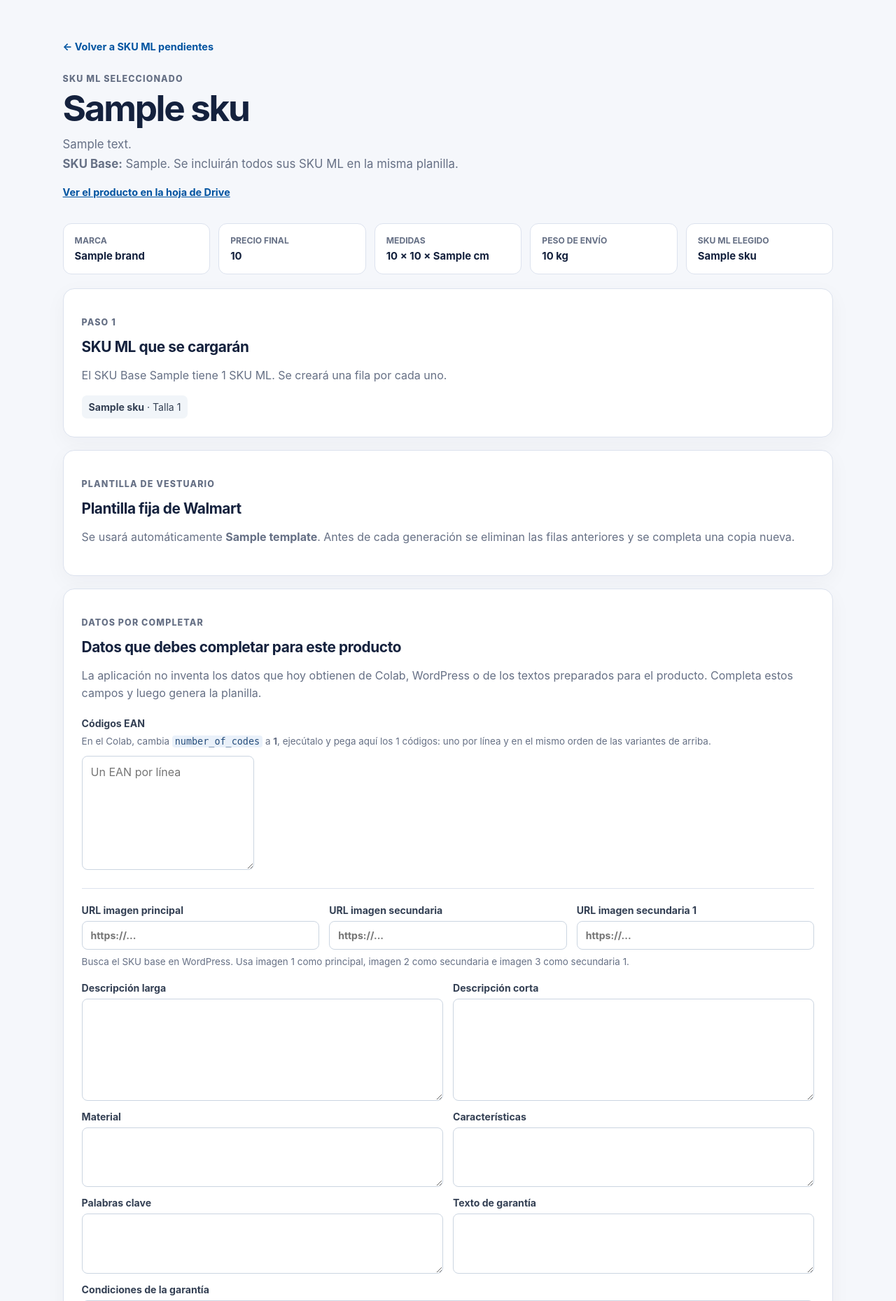
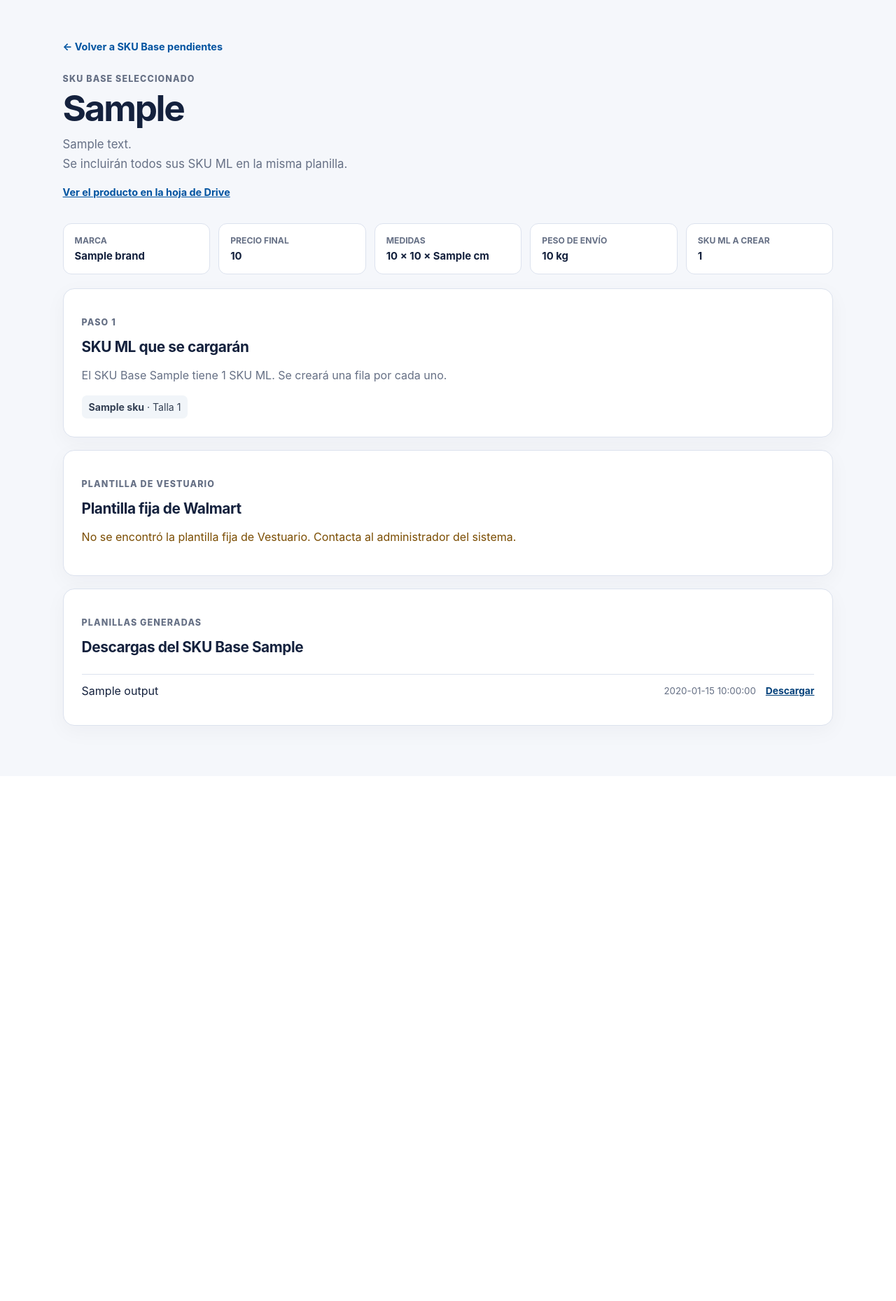
Before and after one commit to tomasgarciaib/automatizacion-planillas-walmart, a FastAPI app: template app/templates/product_detail.html in a window 1280 px wide. Shown: the part 68-1927 px from the top of the page at 70% size. After the commit the page ends 1121 px from the top, so only its background shows below. Run offline with FastAPI, Linux system fonts and the light colour scheme; the template is opened without the code that fills it: most values are stand-ins (such as "Sample title", 1, 10 or a date in 2020).

Commit message:
feat: preparar planillas por sku base

```diff
--- a/app/main.py
+++ b/app/main.py
@@ -19,11 +19,10 @@ from app.services.campaigns import (
 )
 from app.services.files import save_upload
 from app.services.source_products import (
-    ProductVariant,
     SourceProduct,
     SourceProductsError,
     fetch_products,
-    get_product_by_sku_ml,
+    get_product,
 )
 from app.services.templates import (
     TemplateProcessingError,
@@ -73,7 +72,7 @@ def dashboard(
     show_all: bool = False,
     settings: Settings = Depends(app_settings),
 ):
-    """Muestra SKU ML pendientes y permite entrar por el SKU hijo."""
+    """Muestra una sola vez cada SKU Base pendiente de preparación."""
     source_error = None
     products: list[SourceProduct] = []
     try:
@@ -81,31 +80,24 @@ def dashboard(
     except SourceProductsError as error:
         source_error = str(error)
 
-    sku_items = [
-        {"product": product, "variant": variant}
-        for product in products
-        for variant in product.variants
-    ]
     query = q.strip().casefold()
     if query:
-        sku_items = [
-            item
-            for item in sku_items
-            if query in item["product"].sku_base.casefold()
-            or query in item["variant"].sku.casefold()
-            or query in item["product"].description.casefold()
-            or query in item["product"].brand.casefold()
+        products = [
+            product
+            for product in products
+            if query in product.sku_base.casefold()
+            or any(query in variant.sku.casefold() for variant in product.variants)
+            or query in product.description.casefold()
+            or query in product.brand.casefold()
         ]
     elif not show_all:
-        sku_items = [
-            item for item in sku_items if not item["product"].responsible.strip()
-        ]
+        products = [product for product in products if not product.responsible.strip()]
 
     return templates.TemplateResponse(
         request,
         "products.html",
         {
-            "sku_items": sku_items,
+            "products": products,
             "query": q,
             "show_all": show_all,
             "source_error": source_error,
@@ -114,8 +106,8 @@ def dashboard(
     )
 
 
-def _sku_ml_url(sku_ml: str, message: str | None = None) -> str:
-    url = f"/sku-ml/{quote(sku_ml, safe='')}"
+def _sku_base_url(sku_base: str, message: str | None = None) -> str:
+    url = f"/sku-base/{quote(sku_base, safe='')}"
     return f"{url}?{urlencode({'message': message})}" if message else url
 
 
@@ -123,13 +115,9 @@ def _format_price(value: object) -> str:
     return f"${int(value):,}".replace(",", ".")
 
 
-def _get_source_product(
-    settings: Settings, sku_ml: str
-) -> tuple[SourceProduct, ProductVariant]:
+def _get_source_product(settings: Settings, sku_base: str) -> SourceProduct:
     try:
-        return get_product_by_sku_ml(
-            fetch_products(settings.source_sheet_csv_url), sku_ml
-        )
+        return get_product(fetch_products(settings.source_sheet_csv_url), sku_base)
     except SourceProductsError as error:
         raise HTTPException(status_code=404, detail=str(error)) from error
 
@@ -200,21 +188,15 @@ def _build_product_rows(
     return rows
 
 
-@app.get("/sku-ml/{sku_ml}", response_class=HTMLResponse)
-def sku_ml_detail(
-    sku_ml: str,
+@app.get("/sku-base/{sku_base}", response_class=HTMLResponse)
+def sku_base_detail(
+    sku_base: str,
     request: Request,
     message: str | None = None,
     settings: Settings = Depends(app_settings),
 ):
-    product, selected_variant = _get_source_product(settings, sku_ml)
+    product = _get_source_product(settings, sku_base)
     with get_connection(settings.database_path) as connection:
-        template = connection.execute(
-            "SELECT id, original_name, stored_name, uploaded_at "
-            "FROM walmart_templates WHERE category = 'Vestuario' ORDER BY id DESC LIMIT 1"
-        ).fetchone()
-        if template and not (settings.uploads_dir / Path(template["stored_name"]).name).is_file():
-            template = None
         outputs = connection.execute(
             "SELECT id, original_name, created_at FROM product_outputs "
             "WHERE sku_base = ? ORDER BY id DESC",
@@ -225,8 +207,8 @@ def sku_ml_detail(
         "product_detail.html",
         {
             "product": product,
-            "selected_variant": selected_variant,
-            "template": template,
+            "template_ready": settings.vestuario_template_path.is_file(),
+            "template_name": settings.vestuario_template_path.name,
             "outputs": outputs,
             "message": message,
             "price_display": _format_price(product.price),
@@ -235,61 +217,24 @@ def sku_ml_detail(
     )
 
 
-@app.get("/products/{sku_base}")
-def legacy_product_link(sku_base: str, settings: Settings = Depends(app_settings)):
-    """Mantiene los enlaces de la versión anterior durante la transición."""
+@app.get("/sku-ml/{sku_ml}")
+def legacy_sku_ml_link(sku_ml: str, settings: Settings = Depends(app_settings)):
+    """Mantiene los enlaces anteriores y redirige al SKU Base correspondiente."""
     try:
         products = fetch_products(settings.source_sheet_csv_url)
         product = next(
-            item for item in products if item.sku_base.casefold() == sku_base.casefold()
+            item
+            for item in products
+            if any(variant.sku.casefold() == sku_ml.casefold() for variant in item.variants)
         )
     except (SourceProductsError, StopIteration) as error:
         raise HTTPException(status_code=404, detail="No se encontró el producto") from error
-    return RedirectResponse(_sku_ml_url(product.variants[0].sku), status_code=303)
+    return RedirectResponse(_sku_base_url(product.sku_base), status_code=303)
 
 
-@app.post("/walmart-templates")
-async def upload_walmart_template(
-    return_sku_ml: str | None = Form(None),
-    file: UploadFile = File(...),
-    settings: Settings = Depends(app_settings),
-):
-    try:
-        stored_name = await save_upload(
-            file,
-            settings.uploads_dir,
-            max_bytes=settings.max_upload_mb * 1024 * 1024,
-        )
-    except ValueError as error:
-        if return_sku_ml:
-            return RedirectResponse(_sku_ml_url(return_sku_ml, str(error)), status_code=303)
-        return RedirectResponse("/configuracion/plantilla", status_code=303)
-
-    with get_connection(settings.database_path) as connection:
-        connection.execute(
-            "INSERT INTO walmart_templates (original_name, stored_name) VALUES (?, ?)",
-            (file.filename or "plantilla-walmart.xlsx", stored_name),
-        )
-        connection.commit()
-    if return_sku_ml:
-        return RedirectResponse(
-            _sku_ml_url(
-                return_sku_ml,
-                "Plantilla Vestuario actualizada. Se limpiará antes de cada generación.",
-            ),
-            status_code=303,
-        )
-    return RedirectResponse(
-        "/configuracion/plantilla?message="
-        + quote("Plantilla Vestuario actualizada. Se limpiará antes de cada generación."),
-        status_code=303,
-    )
-
-
-@app.post("/sku-ml/{sku_ml}/generate")
+@app.post("/sku-base/{sku_base}/generate")
 def generate_product_template(
-    sku_ml: str,
-    template_id: int = Form(...),
+    sku_base: str,
     ean_codes: str = Form(...),
     main_image_url: str = Form(...),
     image_2_url: str = Form(...),
@@ -305,7 +250,7 @@ def generate_product_template(
     keywords: str = Form(...),
     settings: Settings = Depends(app_settings),
 ):
-    product, _ = _get_source_product(settings, sku_ml)
+    product = _get_source_product(settings, sku_base)
     entered_values = {
         "URL imagen principal": main_image_url,
         "URL imagen secundaria": image_2_url,
@@ -323,83 +268,73 @@ def generate_product_template(
     missing = [label for label, value in entered_values.items() if not value.strip()]
     if missing:
         return RedirectResponse(
-            _sku_ml_url(sku_ml, f"Falta completar: {', '.join(missing)}."),
+            _sku_base_url(sku_base, f"Falta completar: {', '.join(missing)}."),
             status_code=303,
         )
 
     codes = [line.strip() for line in ean_codes.splitlines() if line.strip()]
     if len(codes) != len(product.variants):
         return RedirectResponse(
-            _sku_ml_url(
-                sku_ml,
+            _sku_base_url(
+                sku_base,
                 f"Debes pegar {len(product.variants)} códigos EAN, uno por cada variante.",
             ),
             status_code=303,
         )
     if len(set(codes)) != len(codes) or any(not EAN_PATTERN.fullmatch(code) for code in codes):
         return RedirectResponse(
-            _sku_ml_url(sku_ml, "Los EAN deben ser códigos numéricos únicos de 8 a 14 dígitos."),
+            _sku_base_url(sku_base, "Los EAN deben ser códigos numéricos únicos de 8 a 14 dígitos."),
             status_code=303,
         )
     image_urls = (main_image_url, image_2_url, image_3_url)
     if any(not value.strip().lower().startswith(("https://", "http://")) for value in image_urls):
         return RedirectResponse(
-            _sku_ml_url(sku_ml, "Las tres imágenes deben tener una URL que comience con http:// o https://."),
+            _sku_base_url(sku_base, "Las tres imágenes deben tener una URL que comience con http:// o https://."),
             status_code=303,
         )
 
+    source_path = settings.vestuario_template_path
+    if not source_path.is_file():
+        return RedirectResponse(
+            _sku_base_url(sku_base, "No se encontró la plantilla fija de Vestuario."),
+            status_code=303,
+        )
+
+    display_name = f"{product.sku_base}.xlsx"
+    stored_name = f"{uuid4().hex}.xlsx"
+    output_path = settings.uploads_dir / stored_name
+    try:
+        create_filled_product_template(
+            source_path,
+            output_path,
+            rows=_build_product_rows(
+                product,
+                ean_codes=codes,
+                main_image_url=main_image_url.strip(),
+                image_2_url=image_2_url.strip(),
+                image_3_url=image_3_url.strip(),
+                long_description=long_description.strip(),
+                short_description=short_description.strip(),
+                warranty_text=warranty_text.strip(),
+                warranty_condition=warranty_condition.strip(),
+                gender=gender.strip(),
+                color=color.strip(),
+                material=material.strip(),
+                features=features.strip(),
+                keywords=keywords.strip(),
+            ),
+        )
+    except TemplateProcessingError as error:
+        return RedirectResponse(_sku_base_url(sku_base, str(error)), status_code=303)
+
     with get_connection(settings.database_path) as connection:
-        template = connection.execute(
-            "SELECT id, original_name, stored_name FROM walmart_templates WHERE id = ?",
-            (template_id,),
-        ).fetchone()
-        if template is None:
-            return RedirectResponse(
-                _sku_ml_url(sku_ml, "La plantilla seleccionada ya no está disponible."),
-                status_code=303,
-            )
-
-        source_path = settings.uploads_dir / Path(template["stored_name"]).name
-        if not source_path.is_file():
-            return RedirectResponse(
-                _sku_ml_url(sku_ml, "No se encontró el archivo de plantilla. Vuelve a cargarlo."),
-                status_code=303,
-            )
-
-        display_name = f"{product.sku_base}-walmart.xlsx"
-        stored_name = f"{uuid4().hex}.xlsx"
-        output_path = settings.uploads_dir / stored_name
-        try:
-            create_filled_product_template(
-                source_path,
-                output_path,
-                rows=_build_product_rows(
-                    product,
-                    ean_codes=codes,
-                    main_image_url=main_image_url.strip(),
-                    image_2_url=image_2_url.strip(),
-                    image_3_url=image_3_url.strip(),
-                    long_description=long_description.strip(),
-                    short_description=short_description.strip(),
-                    warranty_text=warranty_text.strip(),
-                    warranty_condition=warranty_condition.strip(),
-                    gender=gender.strip(),
-                    color=color.strip(),
-                    material=material.strip(),
-                    features=features.strip(),
-                    keywords=keywords.strip(),
-                ),
-            )
-        except TemplateProcessingError as error:
-            return RedirectResponse(_sku_ml_url(sku_ml, str(error)), status_code=303)
-
         connection.execute(
             "INSERT INTO product_outputs (sku_base, original_name, stored_name) VALUES (?, ?, ?)",
             (product.sku_base, display_name, stored_name),
         )
         connection.commit()
     return RedirectResponse(
-        _sku_ml_url(sku_ml, "Planilla completada y lista para descargar."),
+        _sku_base_url(sku_base, "Planilla completada y lista para descargar."),
         status_code=303,
     )
 
@@ -410,15 +345,14 @@ def template_settings(
     message: str | None = None,
     settings: Settings = Depends(app_settings),
 ):
-    with get_connection(settings.database_path) as connection:
-        template = connection.execute(
-            "SELECT original_name, uploaded_at FROM walmart_templates "
-            "WHERE category = 'Vestuario' ORDER BY id DESC LIMIT 1"
-        ).fetchone()
     return templates.TemplateResponse(
         request,
         "template_settings.html",
-        {"template": template, "message": message},
+        {
+            "template_ready": settings.vestuario_template_path.is_file(),
+            "template_name": settings.vestuario_template_path.name,
+            "message": message,
+        },
     )
 
 
--- a/app/settings.py
+++ b/app/settings.py
@@ -20,6 +20,7 @@ class Settings(BaseSettings):
         "1DAICEPsph-ORFQquheCFOlLSjMUgwyqN/edit?"
         "gid=1469600269#gid=1469600269"
     )
+    vestuario_template_path: Path = Path("assets/templates/plantilla-vestuario.xlsx")
 
     model_config = SettingsConfigDict(env_file=".env", case_sensitive=False)
 
--- a/app/templates/product_detail.html
+++ b/app/templates/product_detail.html
@@ -1,13 +1,13 @@
 {% extends "base.html" %}
-{% block title %}{{ selected_variant.sku }} | Planillas Walmart{% endblock %}
+{% block title %}{{ product.sku_base }} | Planillas Walmart{% endblock %}
 {% block content %}
-<a class="back-link" href="/">← Volver a SKU ML pendientes</a>
+<a class="back-link" href="/">← Volver a SKU Base pendientes</a>
 
 <section class="intro product-intro">
-  <p class="eyebrow">SKU ML seleccionado</p>
-  <h1>{{ selected_variant.sku }}</h1>
+  <p class="eyebrow">SKU Base seleccionado</p>
+  <h1>{{ product.sku_base }}</h1>
   <p>{{ product.description }}</p>
-  <p class="field-help"><strong>SKU Base:</strong> {{ product.sku_base }}. Se incluirán todos sus SKU ML en la misma planilla.</p>
+  <p class="field-help">Se incluirán todos sus SKU ML en la misma planilla.</p>
   <p class="source-link"><a href="{{ source_sheet_url }}" target="_blank" rel="noreferrer">Ver el producto en la hoja de Drive</a></p>
 </section>
 
@@ -18,7 +18,7 @@
   <article><span>Precio final</span><strong>{{ price_display }}</strong></article>
   <article><span>Medidas</span><strong>{{ product.height_cm }} × {{ product.width_cm }} × {{ product.depth_cm }} cm</strong></article>
   <article><span>Peso de envío</span><strong>{{ product.shipping_weight_kg }} kg</strong></article>
-  <article><span>SKU ML elegido</span><strong>{{ selected_variant.sku }}</strong></article>
+  <article><span>SKU ML a crear</span><strong>{{ product.variants|length }}</strong></article>
 </section>
 
 <section class="card">
@@ -33,17 +33,15 @@
 <section class="card template-card">
   <p class="eyebrow">Plantilla de Vestuario</p>
   <h2>Plantilla fija de Walmart</h2>
-  {% if template %}
-  <p>Se usará automáticamente <strong>{{ template.original_name }}</strong>. Antes de cada generación se eliminan las filas anteriores y se completa una copia nueva.</p>
+  {% if template_ready %}
+  <p>Se usará automáticamente <strong>{{ template_name }}</strong>. Antes de cada generación se eliminan las filas anteriores y se completa una copia nueva.</p>
   {% else %}
-  <p class="required-note">Aún no hay una plantilla fija configurada. Un administrador debe cargar la plantilla oficial de Vestuario una sola vez.</p>
-  <p><a href="/configuracion/plantilla">Configurar plantilla de Vestuario</a></p>
+  <p class="required-note">No se encontró la plantilla fija de Vestuario. Contacta al administrador del sistema.</p>
   {% endif %}
 </section>
 
-{% if template %}
-<form class="product-form" method="post" action="/sku-ml/{{ selected_variant.sku }}/generate">
-  <input type="hidden" name="template_id" value="{{ template.id }}" />
+{% if template_ready %}
+<form class="product-form" method="post" action="/sku-base/{{ product.sku_base }}/generate">
   <section class="card">
     <p class="eyebrow">Datos por completar</p>
     <h2>Datos que debes completar para este producto</h2>
```
Also changed, not shown: app/templates/products.html (+15 -15 lines), tests/test_product_flow.py (+7 -14 lines), 2 other files.
